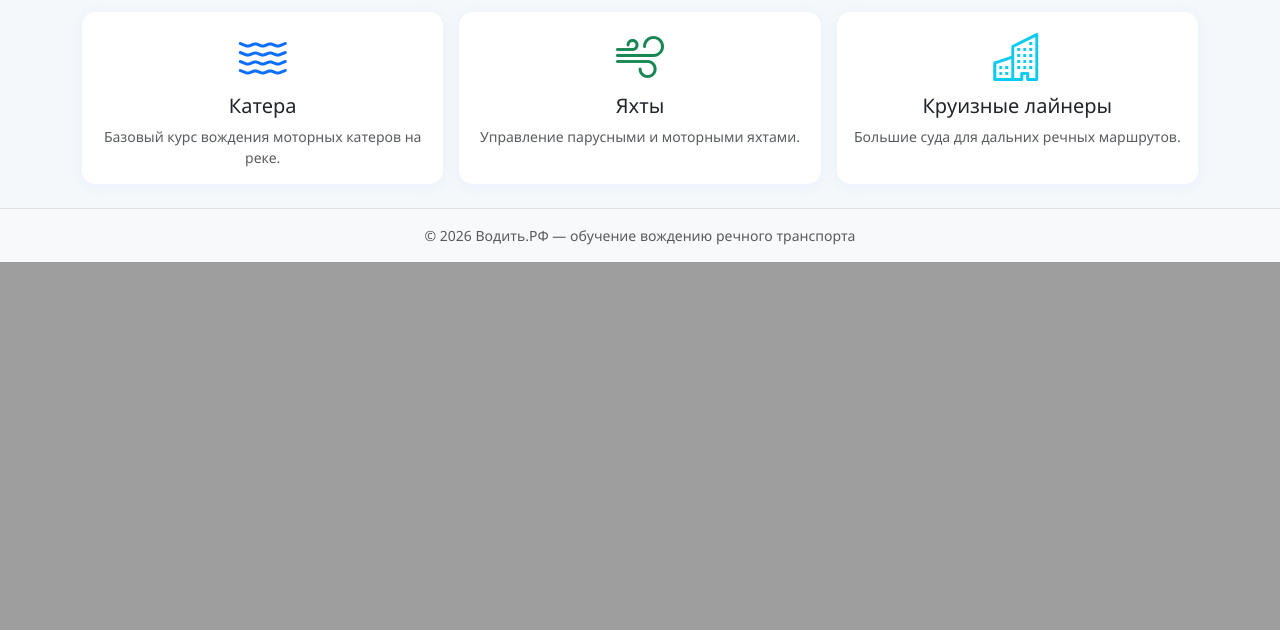
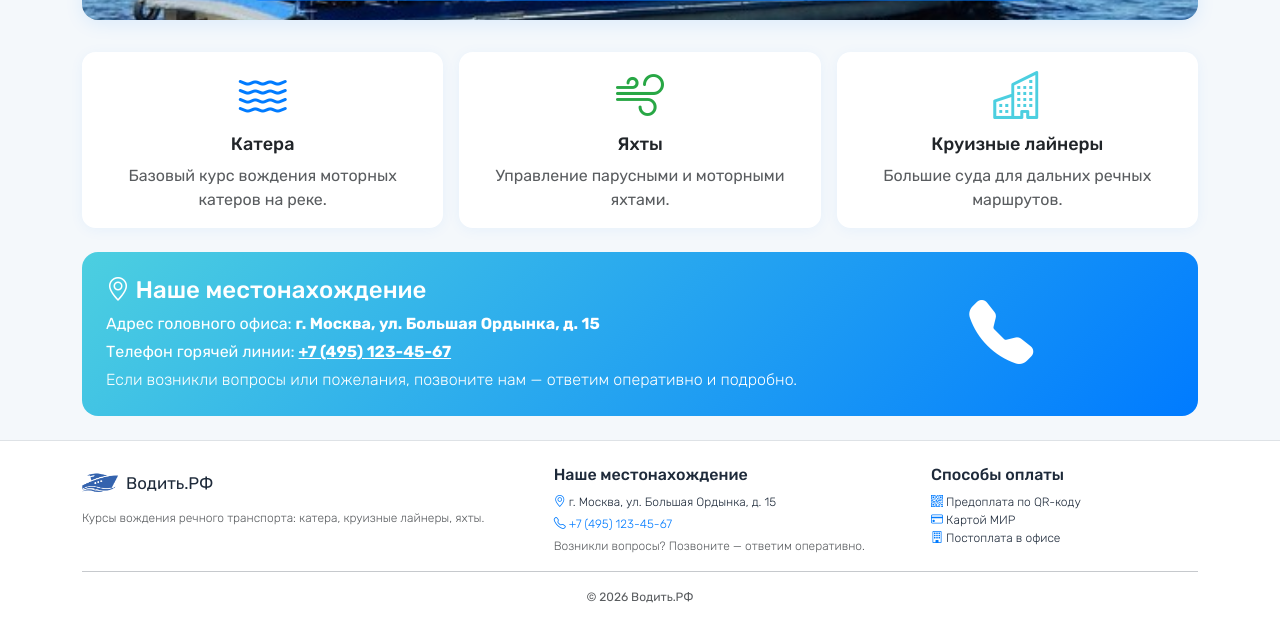
Before and after one commit to roxxxy16/exam, a Django app: page / in a window 1280 px wide. Shown: the part 706-1336 px from the top of the page. Before the commit the page ends 968 px from the top, so only its background shows below. Run offline with Django 5.2, Linux system fonts and the light colour scheme.

Commit message:
Модуль 3: палитра, Rubik, локальные картинки, контакты
- Цветовая палитра по руководству: #007BFF морской синий, #4CCFE0 бирюзовый,
  #28A745 зелёный, #6C757D серый
- Шрифт Rubik (Light/Regular/Medium/Bold) с @font-face,
  размеры H1 36px / H2 24px / H3 18px / body 16px / small 12px
- Слайдер использует 4 локальных изображения из static/img/slider/
- Логотип-катер в навбаре и футере
- Способы оплаты обновлены: QR-код, карта МИР, постоплата в офисе
- Контактная секция: адрес ул. Большая Ордынка 15, телефон +7 (495) 123-45-67
- Расширенный футер с контактами и способами оплаты

```diff
--- a/main/models.py
+++ b/main/models.py
@@ -27,9 +27,9 @@ class Application(models.Model):
     ]
 
     PAYMENT_CHOICES = [
-        ('card', 'Банковская карта'),
-        ('cash', 'Наличные'),
-        ('transfer', 'Безналичный перевод'),
+        ('qr', 'Предоплата по QR-коду'),
+        ('mir', 'Оплата картой МИР'),
+        ('office', 'Постоплата в офисе организации'),
     ]
 
     STATUS_NEW = 'new'
--- a/main/templates/main/_slider.html
+++ b/main/templates/main/_slider.html
@@ -1,4 +1,5 @@
-{% comment %}Слайдер: 4 одинаковых картинки, авто-смена каждые 3 сек, стрелки вперёд/назад.{% endcomment %}
+{% load static %}
+{% comment %}Слайдер: 4 локальных картинки, авто-смена каждые 3 сек, стрелки вперёд/назад.{% endcomment %}
 <div id="voditSlider" class="carousel slide vodit-slider fade-in" data-bs-ride="carousel" data-bs-interval="3000">
   <div class="carousel-indicators">
     <button type="button" data-bs-target="#voditSlider" data-bs-slide-to="0" class="active" aria-current="true"></button>
@@ -8,20 +9,20 @@
   </div>
   <div class="carousel-inner">
     <div class="carousel-item active">
-      <img src="https://images.unsplash.com/photo-1502920514313-52581002a659?w=1200&h=560&fit=crop" alt="Катер">
-      <div class="carousel-caption d-none d-md-block"><h5>Катера</h5><p>Маневренное вождение по реке</p></div>
+      <img src="{% static 'img/slider/slide1.jpg' %}" alt="Прогулка по реке">
+      <div class="carousel-caption d-none d-md-block"><h5>Прогулочные катера</h5><p>Маневренное вождение по реке</p></div>
     </div>
     <div class="carousel-item">
-      <img src="https://images.unsplash.com/photo-1605281317010-fe5ffe798166?w=1200&h=560&fit=crop" alt="Яхта">
-      <div class="carousel-caption d-none d-md-block"><h5>Яхты</h5><p>Управление парусными и моторными</p></div>
+      <img src="{% static 'img/slider/slide2.jpg' %}" alt="Городской катер">
+      <div class="carousel-caption d-none d-md-block"><h5>Городские маршруты</h5><p>Опыт вождения в черте города</p></div>
     </div>
     <div class="carousel-item">
-      <img src="https://images.unsplash.com/photo-1548574505-5e239809ee19?w=1200&h=560&fit=crop" alt="Круизный лайнер">
-      <div class="carousel-caption d-none d-md-block"><h5>Круизные лайнеры</h5><p>Дальние речные походы</p></div>
+      <img src="{% static 'img/slider/slide3.jpg' %}" alt="Большое судно">
+      <div class="carousel-caption d-none d-md-block"><h5>Круизные лайнеры</h5><p>Управление большими судами</p></div>
     </div>
     <div class="carousel-item">
-      <img src="https://images.unsplash.com/photo-1500627964684-141351970a7f?w=1200&h=560&fit=crop" alt="Обучение">
-      <div class="carousel-caption d-none d-md-block"><h5>Опытные инструкторы</h5><p>Практика на воде с первого дня</p></div>
+      <img src="{% static 'img/slider/slide4.jpg' %}" alt="Дворцовая пристань">
+      <div class="carousel-caption d-none d-md-block"><h5>Швартовка</h5><p>Практика причаливания к пристаням</p></div>
     </div>
   </div>
   <button class="carousel-control-prev" type="button" data-bs-target="#voditSlider" data-bs-slide="prev">
--- a/main/templates/main/base.html
+++ b/main/templates/main/base.html
@@ -8,13 +8,15 @@
   <link href="https://cdn.jsdelivr.net/npm/bootstrap@5.3.3/dist/css/bootstrap.min.css" rel="stylesheet">
   <link href="https://cdn.jsdelivr.net/npm/bootstrap-icons@1.11.3/font/bootstrap-icons.css" rel="stylesheet">
   <link rel="stylesheet" href="{% static 'css/app.css' %}">
+  <link rel="icon" type="image/png" href="{% static 'img/logo.png' %}">
 </head>
 <body class="d-flex flex-column min-vh-100">
 
 <nav class="navbar navbar-expand-lg navbar-dark bg-primary shadow-sm sticky-top">
   <div class="container">
-    <a class="navbar-brand fw-bold" href="{% url 'home' %}">
-      <i class="bi bi-water"></i> Водить.РФ
+    <a class="navbar-brand fw-bold d-flex align-items-center" href="{% url 'home' %}">
+      <img src="{% static 'img/logo.png' %}" alt="" class="brand-logo" style="filter: brightness(0) invert(1);">
+      Водить.РФ
     </a>
     <button class="navbar-toggler" type="button" data-bs-toggle="collapse" data-bs-target="#navMain">
       <span class="navbar-toggler-icon"></span>
@@ -58,9 +60,33 @@
   {% block content %}{% endblock %}
 </main>
 
-<footer class="bg-light border-top py-3 mt-auto">
-  <div class="container text-center small text-muted">
-    © 2026 Водить.РФ — обучение вождению речного транспорта
+<footer class="bg-white border-top py-4 mt-auto">
+  <div class="container">
+    <div class="row g-3 small">
+      <div class="col-md-5">
+        <div class="d-flex align-items-center mb-2">
+          <img src="{% static 'img/logo.png' %}" alt="" class="brand-logo me-2">
+          <strong style="font-size: 1.05rem;">Водить.РФ</strong>
+        </div>
+        <p class="text-muted mb-0">Курсы вождения речного транспорта: катера, круизные лайнеры, яхты.</p>
+      </div>
+      <div class="col-md-4">
+        <h6 class="mb-2">Наше местонахождение</h6>
+        <p class="mb-1"><i class="bi bi-geo-alt text-primary"></i> г. Москва, ул. Большая Ордынка, д. 15</p>
+        <p class="mb-1"><i class="bi bi-telephone text-primary"></i> <a class="text-decoration-none" href="tel:+74951234567">+7 (495) 123-45-67</a></p>
+        <p class="text-muted mb-0" style="font-size: 12px;">Возникли вопросы? Позвоните — ответим оперативно.</p>
+      </div>
+      <div class="col-md-3">
+        <h6 class="mb-2">Способы оплаты</h6>
+        <ul class="list-unstyled mb-0">
+          <li><i class="bi bi-qr-code text-primary"></i> Предоплата по QR-коду</li>
+          <li><i class="bi bi-credit-card text-primary"></i> Картой МИР</li>
+          <li><i class="bi bi-building text-primary"></i> Постоплата в офисе</li>
+        </ul>
+      </div>
+    </div>
+    <hr>
+    <div class="text-center text-muted" style="font-size: 12px;">© 2026 Водить.РФ</div>
   </div>
 </footer>
 
--- a/main/templates/main/home.html
+++ b/main/templates/main/home.html
@@ -1,4 +1,5 @@
 {% extends 'main/base.html' %}
+{% load static %}
 
 {% block content %}
 <section class="hero text-center fade-in">
@@ -18,18 +19,32 @@
 <div class="row g-3 mt-3">
   <div class="col-md-4"><div class="card h-100 fade-in"><div class="card-body text-center">
     <i class="bi bi-water display-5 text-primary"></i>
-    <h5 class="mt-2">Катера</h5>
-    <p class="text-muted small mb-0">Базовый курс вождения моторных катеров на реке.</p>
+    <h3 class="mt-2">Катера</h3>
+    <p class="text-muted mb-0">Базовый курс вождения моторных катеров на реке.</p>
   </div></div></div>
   <div class="col-md-4"><div class="card h-100 fade-in"><div class="card-body text-center">
     <i class="bi bi-wind display-5 text-success"></i>
-    <h5 class="mt-2">Яхты</h5>
-    <p class="text-muted small mb-0">Управление парусными и моторными яхтами.</p>
+    <h3 class="mt-2">Яхты</h3>
+    <p class="text-muted mb-0">Управление парусными и моторными яхтами.</p>
   </div></div></div>
   <div class="col-md-4"><div class="card h-100 fade-in"><div class="card-body text-center">
-    <i class="bi bi-buildings display-5 text-info"></i>
-    <h5 class="mt-2">Круизные лайнеры</h5>
-    <p class="text-muted small mb-0">Большие суда для дальних речных маршрутов.</p>
+    <i class="bi bi-buildings display-5" style="color: var(--vd-turquoise);"></i>
+    <h3 class="mt-2">Круизные лайнеры</h3>
+    <p class="text-muted mb-0">Большие суда для дальних речных маршрутов.</p>
   </div></div></div>
 </div>
+
+<div class="contact-card mt-4 fade-in">
+  <div class="row align-items-center g-3">
+    <div class="col-md-8">
+      <h2 class="mb-2"><i class="bi bi-geo-alt"></i> Наше местонахождение</h2>
+      <p class="mb-1">Адрес головного офиса: <strong>г. Москва, ул. Большая Ордынка, д. 15</strong></p>
+      <p class="mb-1">Телефон горячей линии: <a href="tel:+74951234567"><strong>+7 (495) 123-45-67</strong></a></p>
+      <p class="mb-0" style="font-weight: 300;">Если возникли вопросы или пожелания, позвоните нам — ответим оперативно и подробно.</p>
+    </div>
+    <div class="col-md-4 text-center">
+      <i class="bi bi-telephone-fill" style="font-size: 4rem;"></i>
+    </div>
+  </div>
+</div>
 {% endblock %}
--- a/static/css/app.css
+++ b/static/css/app.css
@@ -1,16 +1,85 @@
-/* Базовая палитра под «Водить.РФ» — речная гамма */
-:root {
-  --vd-primary: #0d6efd;
-  --vd-accent:  #20c997;
-  --vd-dark:    #0a2540;
-  --vd-soft:    #f4f8fb;
+/* ==============================================
+   Водить.РФ — стили по руководству Модуля 3
+   Палитра + шрифт Rubik
+   ============================================== */
+
+@font-face {
+  font-family: 'Rubik';
+  src: url('../fonts/rubik/Rubik-Light.ttf') format('truetype');
+  font-weight: 300;
+  font-style: normal;
+  font-display: swap;
+}
+@font-face {
+  font-family: 'Rubik';
+  src: url('../fonts/rubik/Rubik-Regular.ttf') format('truetype');
+  font-weight: 400;
+  font-style: normal;
+  font-display: swap;
+}
+@font-face {
+  font-family: 'Rubik';
+  src: url('../fonts/rubik/Rubik-Medium.ttf') format('truetype');
+  font-weight: 500;
+  font-style: normal;
+  font-display: swap;
+}
+@font-face {
+  font-family: 'Rubik';
+  src: url('../fonts/rubik/Rubik-Bold.ttf') format('truetype');
+  font-weight: 700;
+  font-style: normal;
+  font-display: swap;
 }
 
+:root {
+  /* Палитра из руководства по стилю */
+  --vd-primary:   #007BFF;  /* глубокий морской синий */
+  --vd-turquoise: #4CCFE0;  /* ясно-бирюзовый */
+  --vd-white:     #FFFFFF;
+  --vd-green:     #28A745;  /* лесной зелёный */
+  --vd-grey:      #6C757D;  /* металлический серый */
+
+  --bs-primary: var(--vd-primary);
+  --bs-primary-rgb: 0, 123, 255;
+}
+
+/* Базовые типографические правила из руководства */
+html { font-size: 16px; }
 body {
-  background: var(--vd-soft);
-  font-family: 'Segoe UI', Roboto, system-ui, -apple-system, sans-serif;
+  font-family: 'Rubik', system-ui, -apple-system, sans-serif;
+  font-weight: 400;
+  font-size: 16px;
   color: #1e2a3a;
+  background: #f4f8fb;
 }
+h1 { font-family: 'Rubik', sans-serif; font-weight: 700; font-size: 36px; }
+h2 { font-family: 'Rubik', sans-serif; font-weight: 500; font-size: 24px; }
+h3 { font-family: 'Rubik', sans-serif; font-weight: 500; font-size: 18px; }
+h4, h5, h6 { font-family: 'Rubik', sans-serif; font-weight: 500; }
+.small, small, .form-text { font-weight: 300; font-size: 12px; }
+
+/* Bootstrap primary → морской синий */
+.bg-primary { background-color: var(--vd-primary) !important; }
+.btn-primary {
+  background-color: var(--vd-primary);
+  border-color: var(--vd-primary);
+}
+.btn-primary:hover, .btn-primary:focus {
+  background-color: #0064d1;
+  border-color: #0064d1;
+}
+.text-primary { color: var(--vd-primary) !important; }
+.btn-outline-primary { color: var(--vd-primary); border-color: var(--vd-primary); }
+.btn-outline-primary:hover { background: var(--vd-primary); color: #fff; }
+.btn-success {
+  background-color: var(--vd-green);
+  border-color: var(--vd-green);
+}
+.text-success { color: var(--vd-green) !important; }
+
+a { color: var(--vd-primary); }
+a:hover { color: #0064d1; }
 
 /* ----------- Микроанимации ----------- */
 @keyframes fadeInUp {
@@ -19,16 +88,17 @@ body {
 }
 .fade-in { animation: fadeInUp 0.35s ease-out both; }
 
-.btn { transition: transform 0.15s ease, box-shadow 0.15s ease; }
+.btn { transition: transform 0.15s ease, box-shadow 0.15s ease; border-radius: 0.5rem; font-weight: 500; }
 .btn:hover:not(:disabled) { transform: translateY(-1px); }
 
 .card {
   border: none;
   border-radius: 0.85rem;
-  box-shadow: 0 2px 14px rgba(13, 110, 253, 0.06);
+  background: var(--vd-white);
+  box-shadow: 0 2px 14px rgba(0, 123, 255, 0.06);
   transition: transform 0.2s ease, box-shadow 0.2s ease;
 }
-.card:hover { transform: translateY(-2px); box-shadow: 0 6px 22px rgba(13, 110, 253, 0.10); }
+.card:hover { transform: translateY(-2px); box-shadow: 0 6px 22px rgba(0, 123, 255, 0.10); }
 
 .form-control, .form-select {
   border-radius: 0.6rem;
@@ -36,48 +106,66 @@ body {
 }
 .form-control:focus, .form-select:focus {
   border-color: var(--vd-primary);
-  box-shadow: 0 0 0 0.2rem rgba(13, 110, 253, 0.18);
+  box-shadow: 0 0 0 0.2rem rgba(0, 123, 255, 0.18);
 }
 
 /* ----------- Hero / лендинг ----------- */
 .hero {
-  background: linear-gradient(135deg, #0d6efd 0%, #20c997 100%);
+  background: linear-gradient(135deg, var(--vd-primary) 0%, var(--vd-turquoise) 100%);
   color: #fff;
   border-radius: 1.2rem;
   padding: 3rem 1.25rem;
   margin-bottom: 1.5rem;
 }
 .hero h1 { font-weight: 700; }
-.hero .badge { background: rgba(255,255,255,0.18); }
+.hero .badge { background: rgba(255,255,255,0.18); font-weight: 400; }
+
+.brand-logo { height: 36px; width: auto; vertical-align: middle; margin-right: 0.5rem; }
 
 /* ----------- Слайдер ----------- */
 .vodit-slider {
   border-radius: 1rem;
   overflow: hidden;
-  box-shadow: 0 4px 18px rgba(13, 110, 253, 0.10);
+  box-shadow: 0 4px 18px rgba(0, 123, 255, 0.10);
 }
 .vodit-slider .carousel-item img {
   width: 100%;
-  height: 280px;
+  height: 320px;
   object-fit: cover;
+}
+.vodit-slider .carousel-caption {
+  background: rgba(0, 123, 255, 0.55);
+  border-radius: 0.7rem;
+  padding: 0.6rem 1rem;
+  bottom: 1.2rem;
 }
 
 /* ----------- Статусы заявок ----------- */
-.status-pill { font-size: 0.75rem; font-weight: 600; padding: 0.35em 0.7em; border-radius: 999px; }
+.status-pill { font-size: 0.75rem; font-weight: 500; padding: 0.35em 0.7em; border-radius: 999px; }
 .status-new          { background: #fff3cd; color: #664d03; }
 .status-in_progress  { background: #cfe2ff; color: #084298; }
 .status-done         { background: #d1e7dd; color: #0f5132; }
 
+/* ----------- Контактная секция ----------- */
+.contact-card {
+  background: linear-gradient(135deg, var(--vd-turquoise) 0%, var(--vd-primary) 100%);
+  color: #fff;
+  border-radius: 1rem;
+  padding: 1.5rem;
+}
+.contact-card a { color: #fff; text-decoration: underline; }
+
 /* ----------- Мобильная адаптация под 390x844 ----------- */
 @media (max-width: 480px) {
+  h1 { font-size: 28px; }
+  h2 { font-size: 20px; }
   .hero { padding: 2rem 1rem; }
-  .hero h1 { font-size: 1.6rem; }
-  .vodit-slider .carousel-item img { height: 200px; }
+  .vodit-slider .carousel-item img { height: 220px; }
   .card-body { padding: 1rem; }
   .navbar-brand { font-size: 1.05rem; }
   main.container { padding-left: 0.75rem; padding-right: 0.75rem; }
   .table-responsive { font-size: 0.9rem; }
+  .brand-logo { height: 28px; }
 }
 
-/* ----------- Кнопка Выйти под темный навбар ----------- */
 .btn-light.btn-sm { font-weight: 500; }
```
Also changed, not shown: vodit_rf/settings.py (+13 -18 lines), main/migrations/0002_alter_application_payment_method.py (added), static/fonts/rubik/Rubik-Bold.ttf (added), static/fonts/rubik/Rubik-Light.ttf (added), static/fonts/rubik/Rubik-Medium.ttf (added), static/fonts/rubik/Rubik-Regular.ttf (added), static/img/boat-alt.png (added), static/img/logo.png (added), static/img/slider/slide1.jpg (added), static/img/slider/slide2.jpg (added), static/img/slider/slide3.jpg (added), static/img/slider/slide4.jpg (added).
